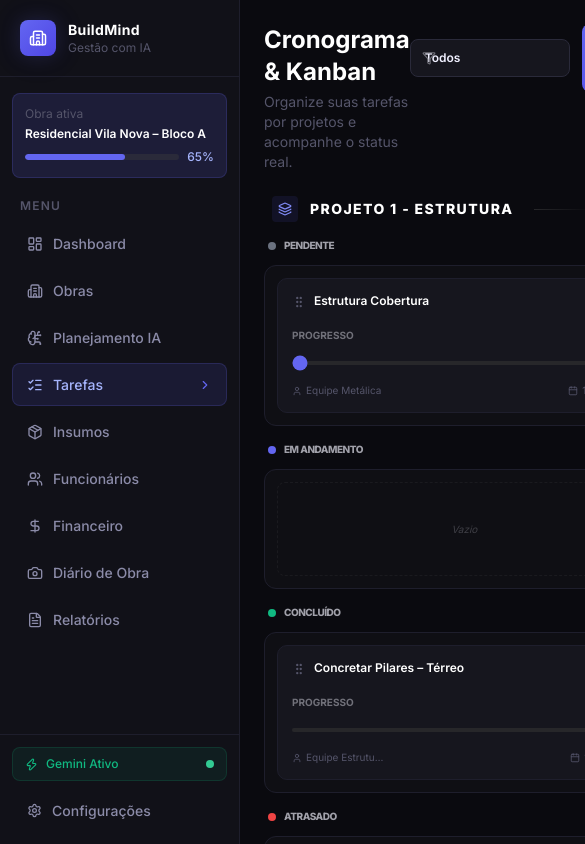
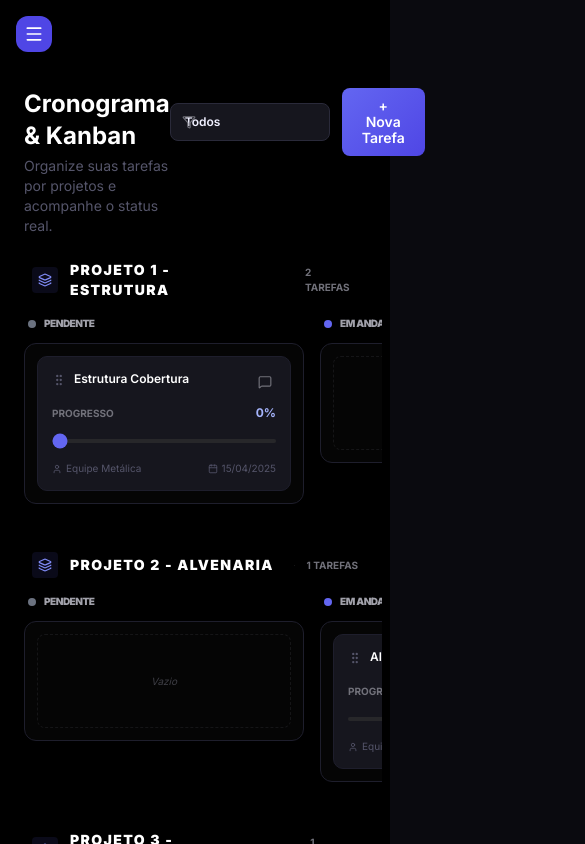
Before and after one commit to DDdiasVT/Pedro, a Next.js app: page /tarefas in a window 390 px wide. Shown: the top 844 px of the page, 585 px wide, since content can reach past the window. Built offline with nearby package versions, Linux system fonts and the light colour scheme.

Commit message:
UI: Full mobile responsiveness for Sidebar, Kanban and Dashboard

```diff
--- a/src/app/layout.tsx
+++ b/src/app/layout.tsx
@@ -1,11 +1,14 @@
 import type { Metadata } from 'next'
+import { Inter, Outfit } from 'next/font/google'
 import './globals.css'
 import Sidebar from '@/components/layout/Sidebar'
 
+const inter = Inter({ subsets: ['latin'], variable: '--font-inter' })
+const outfit = Outfit({ subsets: ['latin'], variable: '--font-outfit' })
+
 export const metadata: Metadata = {
-  title: 'BuildMind – Gestão de Obras com IA',
-  description: 'Plataforma inteligente para planejamento e acompanhamento de obras. KPIs em tempo real, IA para desdobramento de tarefas e gestão de insumos.',
-  keywords: 'gestão de obras, planejamento de construção, IA, KPIs, IDC, IDP',
+  title: 'BuildMind | Inteligência em Construção',
+  description: 'Gestão de obras de alto nível com IA e dados em tempo real',
 }
 
 export default function RootLayout({
@@ -15,11 +18,13 @@ export default function RootLayout({
 }) {
   return (
     <html lang="pt-BR">
-      <body>
-        <div className="flex min-h-screen">
+      <body className={`${inter.variable} ${outfit.variable} font-sans`}>
+        <div className="flex min-h-screen bg-black">
           <Sidebar />
-          <main className="flex-1 ml-60 min-h-screen" style={{ background: 'var(--bg-primary)' }}>
-            {children}
+          <main className="flex-1 w-full lg:pl-64 pt-16 lg:pt-0">
+            <div className="max-w-[1600px] mx-auto">
+              {children}
+            </div>
           </main>
         </div>
       </body>
--- a/src/app/tarefas/page.tsx
+++ b/src/app/tarefas/page.tsx
@@ -228,11 +228,11 @@ export default function TarefasPage() {
               <span className="text-[10px] font-bold text-zinc-500 uppercase">{projectTasks.length} tarefas</span>
             </div>
 
-            <div className="grid grid-cols-1 md:grid-cols-2 xl:grid-cols-4 gap-4">
+            <div className="flex flex-nowrap lg:grid lg:grid-cols-4 gap-4 overflow-x-auto pb-4 custom-scrollbar -mx-4 px-4 lg:mx-0 lg:px-0">
               {COLUNAS.map((col) => {
                 const colTasks = projectTasks.filter(t => t.status === col.id)
                 return (
-                  <div key={col.id} className="flex flex-col gap-3">
+                  <div key={col.id} className="flex flex-col gap-3 min-w-[280px] lg:min-w-0">
                     {/* Mini Column Header */}
                     <div className="flex items-center gap-2 px-1">
                       <div className="w-2 h-2 rounded-full" style={{ background: col.color }} />
--- a/src/components/layout/Sidebar.tsx
+++ b/src/components/layout/Sidebar.tsx
@@ -1,5 +1,6 @@
 'use client'
 
+import { useState } from 'react'
 import Link from 'next/link'
 import { usePathname } from 'next/navigation'
 import {
@@ -15,6 +16,8 @@ import {
   FileText,
   Users,
   DollarSign,
+  Menu,
+  X
 } from 'lucide-react'
 import { cn } from '@/lib/utils'
 
@@ -32,42 +35,50 @@ const navItems = [
 
 export default function Sidebar() {
   const pathname = usePathname()
+  const [isOpen, setIsOpen] = useState(false)
 
   return (
-    <aside className="fixed left-0 top-0 h-screen w-60 flex flex-col z-40"
+    <>
+      {/* Mobile Toggle Button */}
+      <button
+        onClick={() => setIsOpen(!isOpen)}
+        className="lg:hidden fixed top-4 left-4 z-50 p-2 rounded-xl bg-indigo-600 text-white shadow-lg"
+      >
+        {isOpen ? <X size={20} /> : <Menu size={20} />}
+      </button>
+
+      {/* Overlay for mobile */}
+      {isOpen && (
+        <div
+          className="fixed inset-0 bg-black/60 backdrop-blur-sm z-40 lg:hidden"
+          onClick={() => setIsOpen(false)}
+        />
+      )}
+
+      <aside className={cn(
+        "fixed left-0 top-0 h-screen w-64 flex flex-col z-40 transition-transform duration-300 lg:translate-x-0",
+        isOpen ? "translate-x-0" : "-translate-x-full"
+      )}
       style={{ background: 'var(--bg-secondary)', borderRight: '1px solid var(--border-light)' }}>
 
         {/* Logo */}
-      <div className="px-5 py-5 border-b" style={{ borderColor: 'var(--border-light)' }}>
-        <Link href="/dashboard" className="flex items-center gap-3">
-          <div className="w-9 h-9 rounded-lg flex items-center justify-center glow-indigo"
+        <div className="px-6 py-6 border-b" style={{ borderColor: 'var(--border-light)' }}>
+          <Link href="/dashboard" className="flex items-center gap-3" onClick={() => setIsOpen(false)}>
+            <div className="w-10 h-10 rounded-xl flex items-center justify-center glow-indigo"
               style={{ background: 'linear-gradient(135deg, #6366f1, #4f46e5)' }}>
-            <Building2 size={18} className="text-white" />
+              <Building2 size={20} className="text-white" />
             </div>
             <div>
-            <p className="text-sm font-bold text-white tracking-wide">BuildMind</p>
-            <p className="text-xs" style={{ color: 'var(--text-muted)' }}>Gestão com IA</p>
+              <p className="text-base font-bold text-white tracking-tight">BuildMind</p>
+              <p className="text-[10px] uppercase font-black tracking-widest" style={{ color: 'var(--text-muted)' }}>Pro Edition</p>
             </div>
           </Link>
         </div>
 
-      {/* Obra atual */}
-      <div className="mx-3 mt-4 mb-2 rounded-lg px-3 py-3 cursor-pointer"
-        style={{ background: 'var(--accent-glow)', border: '1px solid rgba(99,102,241,0.2)' }}>
-        <p className="text-xs mb-1" style={{ color: 'var(--text-muted)' }}>Obra ativa</p>
-        <p className="text-xs font-semibold text-white leading-tight">Residencial Vila Nova – Bloco A</p>
-        <div className="flex items-center gap-2 mt-2">
-          <div className="flex-1 progress-bar">
-            <div className="progress-bar-fill" style={{ width: '65%', background: 'var(--accent)' }} />
-          </div>
-          <span className="text-xs font-medium" style={{ color: '#a5b4fc' }}>65%</span>
-        </div>
-      </div>
-
         {/* Nav */}
-      <nav className="flex-1 px-3 py-2 space-y-1 overflow-y-auto">
-        <p className="text-xs font-semibold px-2 mb-2 mt-1 uppercase tracking-widest" style={{ color: 'var(--text-muted)' }}>
-          Menu
+        <nav className="flex-1 px-4 py-6 space-y-1 overflow-y-auto custom-scrollbar">
+          <p className="text-[10px] font-black px-2 mb-4 uppercase tracking-[0.2em]" style={{ color: 'var(--text-muted)' }}>
+            Main Menu
           </p>
           {navItems.map(({ href, label, icon: Icon }) => {
             const isActive = pathname === href || pathname.startsWith(href)
@@ -75,29 +86,34 @@ export default function Sidebar() {
               <Link
                 key={href}
                 href={href}
-              className={cn('sidebar-item', isActive && 'active')}
+                onClick={() => setIsOpen(false)}
+                className={cn('sidebar-item group', isActive && 'active')}
               >
-              <Icon size={16} />
+                <Icon size={18} className={cn("transition-colors", isActive ? "text-white" : "text-zinc-500 group-hover:text-zinc-300")} />
                 <span className="flex-1">{label}</span>
-              {isActive && <ChevronRight size={14} style={{ color: '#6366f1' }} />}
+                {isActive && <div className="w-1.5 h-1.5 rounded-full bg-indigo-500 shadow-[0_0_10px_rgba(99,102,241,0.5)]" />}
               </Link>
             )
           })}
         </nav>
 
-      {/* AI badge */}
-      <div className="px-3 py-3 border-t" style={{ borderColor: 'var(--border-light)' }}>
-        <div className="flex items-center gap-2 px-3 py-2 rounded-lg"
-          style={{ background: 'rgba(16,185,129,0.08)', border: '1px solid rgba(16,185,129,0.15)' }}>
-          <Zap size={13} style={{ color: '#10b981' }} />
-          <span className="text-xs font-medium" style={{ color: '#10b981' }}>Gemini Ativo</span>
-          <span className="w-2 h-2 rounded-full bg-emerald-400 ml-auto ai-pulse" />
+        {/* Bottom Section */}
+        <div className="px-4 py-4 border-t" style={{ borderColor: 'var(--border-light)' }}>
+          <div className="flex items-center gap-3 px-4 py-3 rounded-2xl"
+            style={{ background: 'rgba(16,185,129,0.05)', border: '1px solid rgba(16,185,129,0.1)' }}>
+            <div className="w-2 h-2 rounded-full bg-emerald-500 animate-pulse" />
+            <span className="text-[10px] font-black uppercase tracking-widest" style={{ color: '#10b981' }}>Cloud Sync On</span>
           </div>
-        <Link href="/settings" className="sidebar-item mt-2 w-full">
-          <Settings size={15} />
+          <Link
+            href="/settings"
+            onClick={() => setIsOpen(false)}
+            className="sidebar-item mt-3"
+          >
+            <Settings size={18} />
             <span>Configurações</span>
           </Link>
         </div>
       </aside>
+    </>
   )
 }
```
Lines whose indentation alone changed are shown as unchanged.
